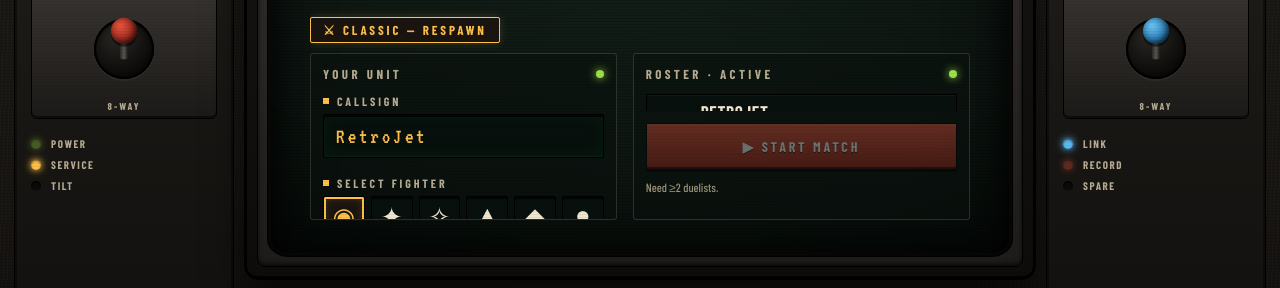
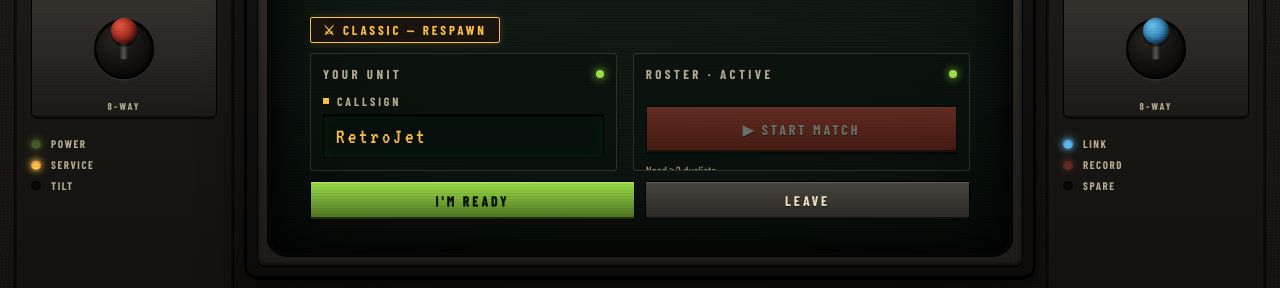
Before and after one commit to GratiaManullang03/pixelarena, a website with bundled scripts: page index.html in a window 1280 px wide. Both pictures are taken after a click on the button "START". Shown: the part 336-624 px from the top of the page. Built offline with nearby package versions, Linux system fonts and the light colour scheme; no server answers; a web font is replaced by a local one.

Commit message:
Refactor lobby action buttons into a dedicated action bar for improved layout

```diff
--- a/index.html
+++ b/index.html
@@ -144,10 +144,6 @@
               <div class="avatar-grid" id="avatarGrid"></div>
               <div id="charDesc" class="small" style="margin-top:6px;min-height:32px"></div>
             </div>
-            <div class="row" style="margin-top:auto">
-              <button class="crt-btn go" id="btnReady">I'm Ready</button>
-              <button class="crt-btn" id="btnLeave">Leave</button>
-            </div>
           </div>
 
           <div class="panel">
@@ -158,6 +154,11 @@
               <p class="hint-line" id="startHint">Need ≥2 duelists, all Ready.</p>
             </div>
           </div>
+        </div>
+
+        <div class="lobby-actions">
+          <button class="crt-btn go" id="btnReady">I'm Ready</button>
+          <button class="crt-btn" id="btnLeave">Leave</button>
         </div>
       </section>
 
--- a/style.css
+++ b/style.css
@@ -1058,6 +1058,18 @@ input {
     color: var(--screen-dim);
 }
 
+/* Lobby action bar — always visible at bottom of lobby screen */
+.lobby-actions {
+    display: flex;
+    gap: 10px;
+    flex-shrink: 0;
+    margin-top: 10px;
+}
+.lobby-actions .crt-btn {
+    flex: 1;
+    text-align: center;
+}
+
 /* Mode badge (visible to all players in lobby) */
 .mode-badge-row {
     margin-bottom: 10px;
```
